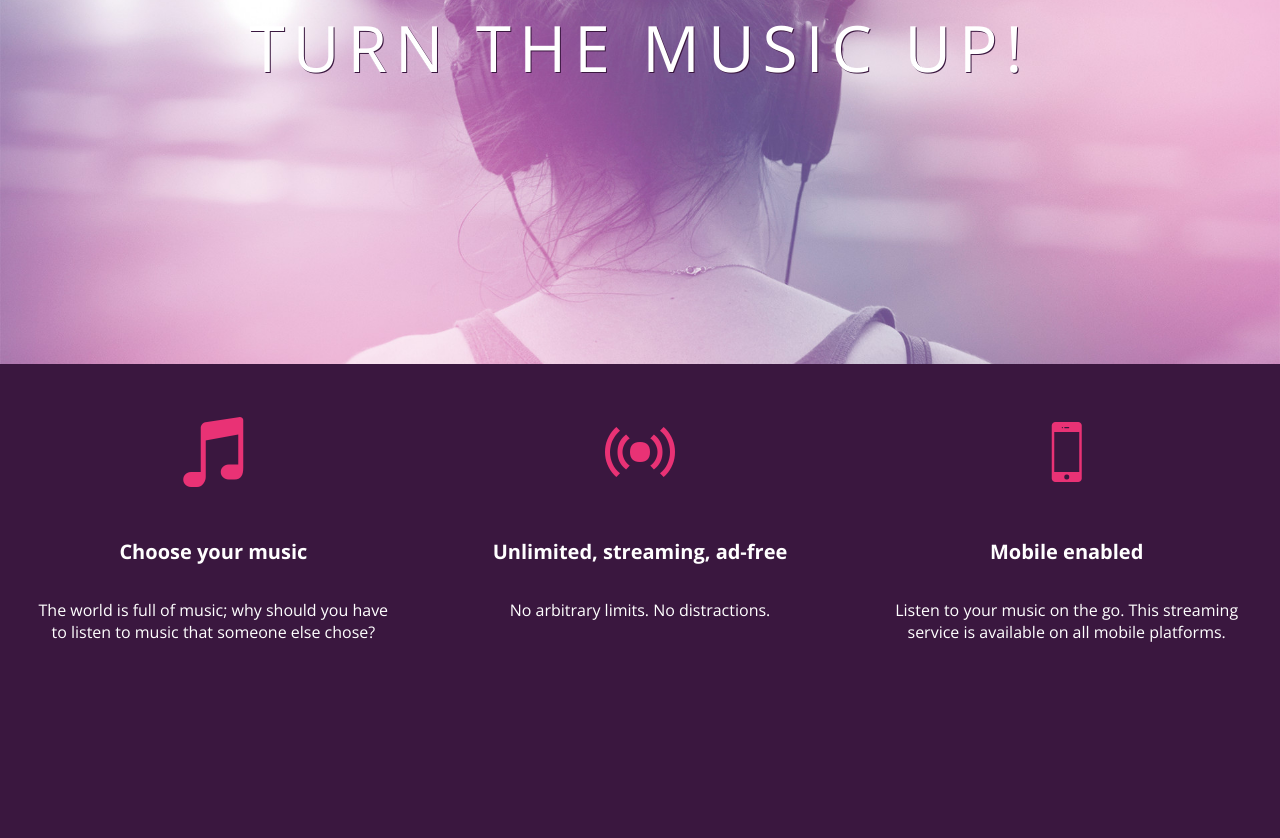
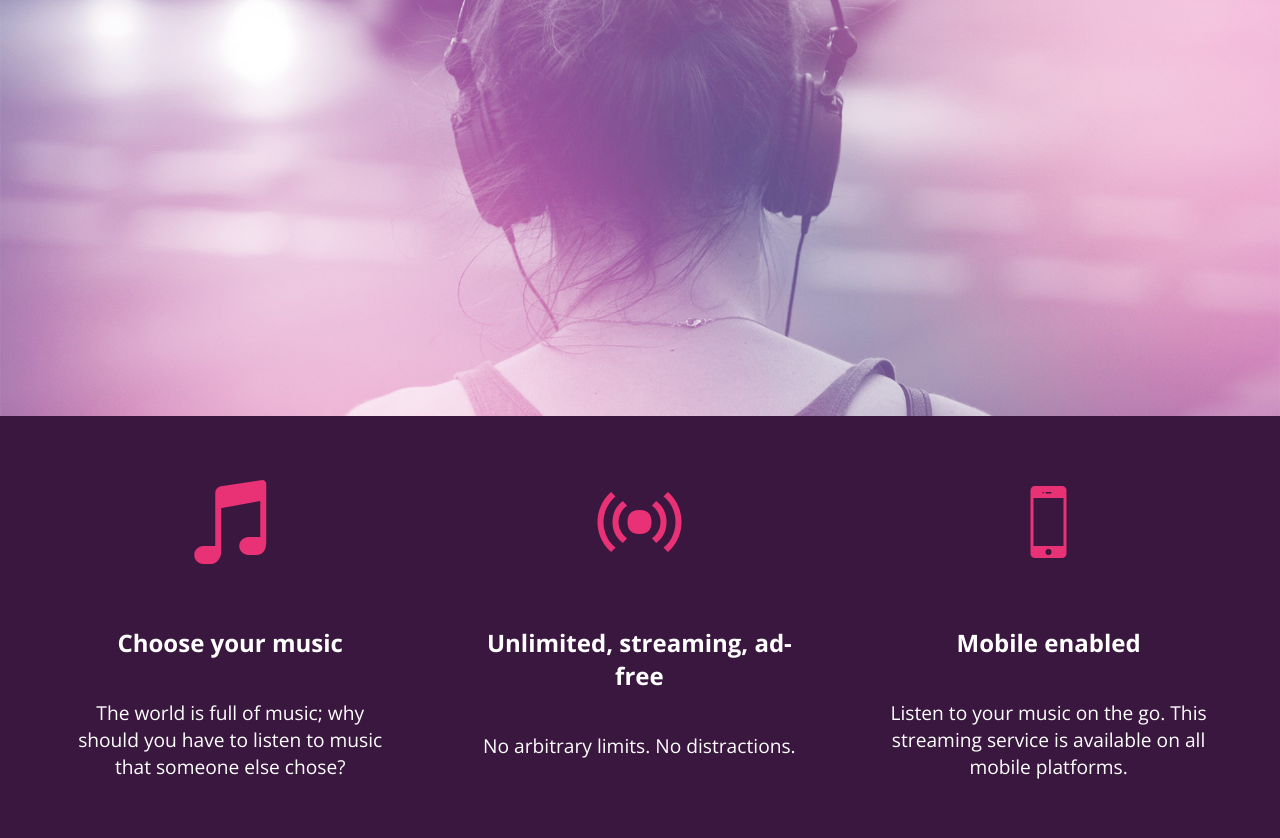
Before and after one commit to joecaintic/bloc-jams, a plain HTML site: page index.html in a window 1280 px wide. Shown: the part 316-1154 px from the top of the page. Before the commit the page ends 1007 px from the top, so only its background shows below. Drawn offline with nearby package versions, Linux system fonts and the light colour scheme.

Commit message:
checkpoint_8

```diff
--- a/index.html
+++ b/index.html
@@ -2,10 +2,12 @@
  <html>
      <head>
          <title>Bloc Jams</title>
+         <meta name="viewport" content="width=device-width, initial-scale=1">
          <link rel="stylesheet" type="text/css" href="http://fonts.googleapis.com/css?family=Open+Sans:400,800,600,700,300">
          <link rel="stylesheet" type="text/css" href="http://code.ionicframework.com/ionicons/2.0.1/css/ionicons.min.css">
          <link rel="stylesheet" type="text/css" href="styles/normalize.css">
          <link rel="stylesheet" type="text/css" href="styles/main.css">
+         <link rel="stylesheet" type="text/css" href="styles/landing.css">
      </head>
      <body class="landing">
          <nav class="navbar"> <!-- navigation bar -->
@@ -14,18 +16,18 @@
          <section class="hero-content"> <!-- hero content -->
              <h1 class="hero-title">Turn the music up!</h1>
          </section>
-         <section class="selling-points"> <!-- selling points -->
-             <div class="point">
+         <section class="selling-points container"> <!-- selling points -->
+             <div class="point column third">
                  <span class="ion-music-note"></span>
                  <h5 class="point-title">Choose your music</h5>
                  <p class="point-description">The world is full of music; why should you have to listen to music that someone else chose?</p>
              </div>
-             <div class="point">
+             <div class="point column third">
                  <span class="ion-radio-waves"></span>
                  <h5 class="point-title">Unlimited, streaming, ad-free</h5>
                  <p class="point-description">No arbitrary limits. No distractions.</p>
              </div>
-             <div class="point">
+             <div class="point column third">
                  <span class="ion-iphone"></span>
                  <h5 class="point-title">Mobile enabled</h5>
                  <p class="point-description">Listen to your music on the go. This streaming service is available on all mobile platforms.</p>
--- /dev/null
+++ b/styles/landing.css
@@ -0,0 +1,47 @@
+body.landing {
+     background-color: rgb(58,23,63);
+ }
+
+ .hero-content {
+     position: relative;
+     min-height: 600px;
+     background-image: url(../assets/images/bloc_jams_bg.jpg);
+     background-repeat: no-repeat;
+     background-position: center center;
+     background-size: cover;
+ }
+
+ .hero-content .hero-title {
+     top: 40%;
+     -webkit-transform: translateY(-50%);
+     -moz-transform: translateY(-50%);
+     transform: translateY(-50%);
+     width: 100%;
+     text-align: center;
+     font-size: 4rem;
+     font-weight: 300;
+     text-transform: uppercase;
+     letter-spacing: 0.5rem;
+     text-shadow: 1px 1px 0px rgb(58,23,63);
+ }
+
+ .selling-points {
+     position: relative;
+ }
+
+ .point {
+     position: relative;
+     padding: 2rem;
+     text-align: center;
+ }
+
+ .point .point-title {
+     font-size: 1.25rem;
+ }
+
+ .ion-music-note,
+ .ion-radio-waves,
+ .ion-iphone {
+     color: rgb(233,50,117);
+     font-size: 5rem;
+ }
--- a/styles/main.css
+++ b/styles/main.css
@@ -1,4 +1,10 @@
- html {
+*, *:before, *:after {
+     -moz-box-sizing: border-box;
+     -webkit-box-sizing: border-box;
+     box-sizing: border-box;
+ }
+
+html {
      height: 100%;
  }
 
@@ -8,9 +14,6 @@ body {
     min-height: 100%;
 }
 
-body.landing {
-    background-color: rgb(58, 23, 63);
-}
 
 .navbar {
     padding: 0.5 rem;
@@ -22,55 +25,28 @@ body.landing {
      left: 2rem;
  }
 
-.hero-content {
-     position: relative;
-     min-height: 600px;
-    background-image: url(../assets/images/bloc_jams_bg.jpg);
-    background-repeat: no-repeat;
-    background-position: center center;
-    background-size: cover;
-}
-
-.hero-content .hero-title {
-position: absolute;
-    top: 40%;
-    -webkit-transform: translateY(-50%);
-    -moz-transform: translateY(-50%);
-    -ms-transform: translateY(-50%);
-    transform: translateY(-50%);
-    width: 100%;
-    text-align: center;
-    font-size: 4rem;
-    font-weight: 300;
-    text-transform: uppercase;
-    letter-spacing: 0.5rem;
-    text-shadow: 1px 1px 0px rgb(58,23,63);
-}
-
- .selling-points {
-     position: relative;
-     display: table;
-     width: 100%;
-     -webkit-box-sizing: border-box;
-     -moz-box-sizing: border-box;
-     box-sizing: border-box;
+.container {
+     margin: 0 auto;
+     max-width: 64rem;
  }
 
- .point {
-     display: table-cell;
-     position: relative;
-     width: 33.3%;
-     padding: 2rem;
-     text-align: center;
+ @media (min-width: 40rem) {
+   html { font-size: 112%; }
+
+     .column {
+        float: left;
+        padding-left: 1rem;
+        padding-right: 1rem;
+     }
+
+     .column.full { width: 100%; }
+     .column.two-thirds { width: 66.7%; }
+     .column.half { width: 50%; }
+     .column.third { width: 33.3%; }
+     .column.fourth { width: 25%; }
+     .column.flow-opposite { float: right; }
  }
 
- .point .point-title {
-     font-size: 1.25rem;
+ @media (min-width: 64rem) {
+   html { font-size: 120%; }
  }
-
- .ion-music-note,
- .ion-radio-waves,
- .ion-iphone {
-     color: rgb(233,50,117);
-     font-size: 5rem;
- }
```
